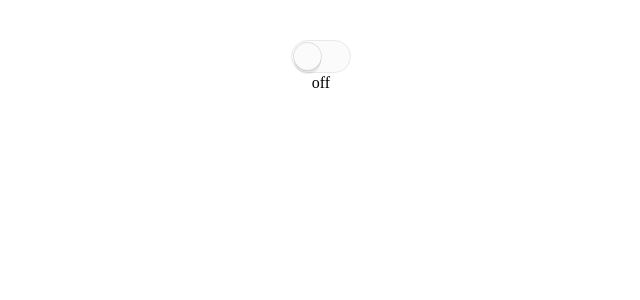
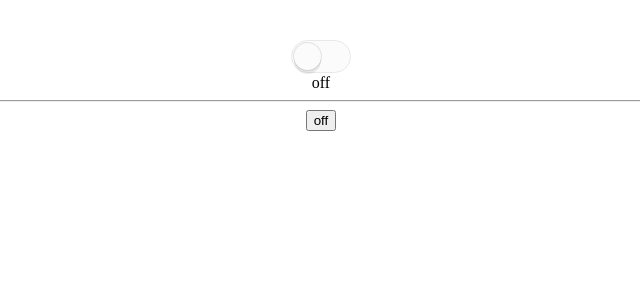
Before and after one commit to v1adko/advanced-react-patterns, a React (Create React App) app: page / in a window 1280 px wide. Shown: the top 300 px of the page, without its empty margins (319-959 px from the left). Built offline with nearby package versions, Linux system fonts and the light colour scheme; a web font is replaced by a local one.

Commit message:
11 - Props collections

```diff
--- a/src/render-props-10/App.js
+++ b/src/render-props-10/App.js
@@ -6,10 +6,12 @@ function App() {
   return (
     <Toggle
       onToggle={on => console.log('toggle', on)}
-      render={({ on, toggle }) => (
+      render={({ on, toggle, togglerProps }) => (
         <div>
-          <Switch on={on} onClick={toggle} />
+          <Switch on={on} {...togglerProps} />
           {on ? 'on' : 'off'}
+          <hr />
+          <button {...togglerProps}>{on ? 'on' : 'off'}</button>
         </div>
       )}
     />
--- a/src/render-props-10/Toggle.js
+++ b/src/render-props-10/Toggle.js
@@ -14,7 +14,11 @@ class Toggle extends React.Component {
   render() {
     return this.props.render({
       on: this.state.on,
-      toggle: this.toggle
+      toggle: this.toggle,
+      togglerProps: {
+        'aria-expanded': this.state.on,
+        onClick: this.toggle
+      }
     });
   }
 }
```
